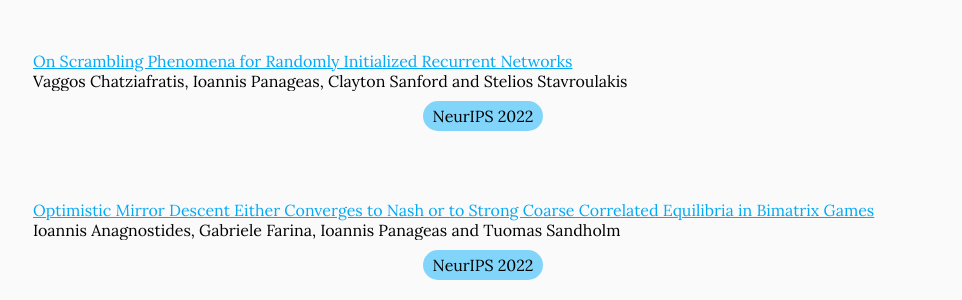
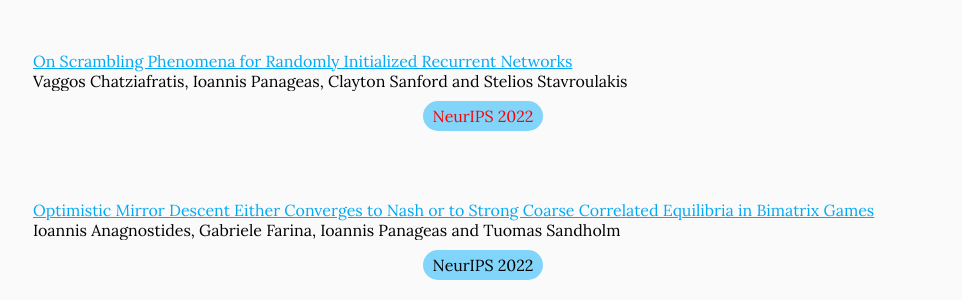
Before and after one commit to goallabuci/goallabuci.github.io, a Jekyll site: the page built from research/index.md, in a window 1280 px wide. Shown: the part 583-883 px from the top of the page, without its empty margins (157-1119 px from the left). Built offline with Jekyll 4.4.1, drawn with Linux system fonts in a browser that asks for light colours.

Commit message:
Update index.md

```diff
--- a/research/index.md
+++ b/research/index.md
@@ -33,7 +33,7 @@ nav:
       </a>
     </div><div class="citation_authors truncate" align="left" tabindex="0">
       Vaggos Chatziafratis, Ioannis Panageas, Clayton Sanford and Stelios Stavroulakis
-    </div><div class="tags" data-link="https://goallabuci.github.io/research/"><a class="tag">NeurIPS 2022</a></div>
+    </div><div class="tags" data-link="https://goallabuci.github.io/research/"><a class="tag" style="color:#ff0000">NeurIPS 2022</a></div>
 <br>
 
 <div class="citation_title" align="left">
```
